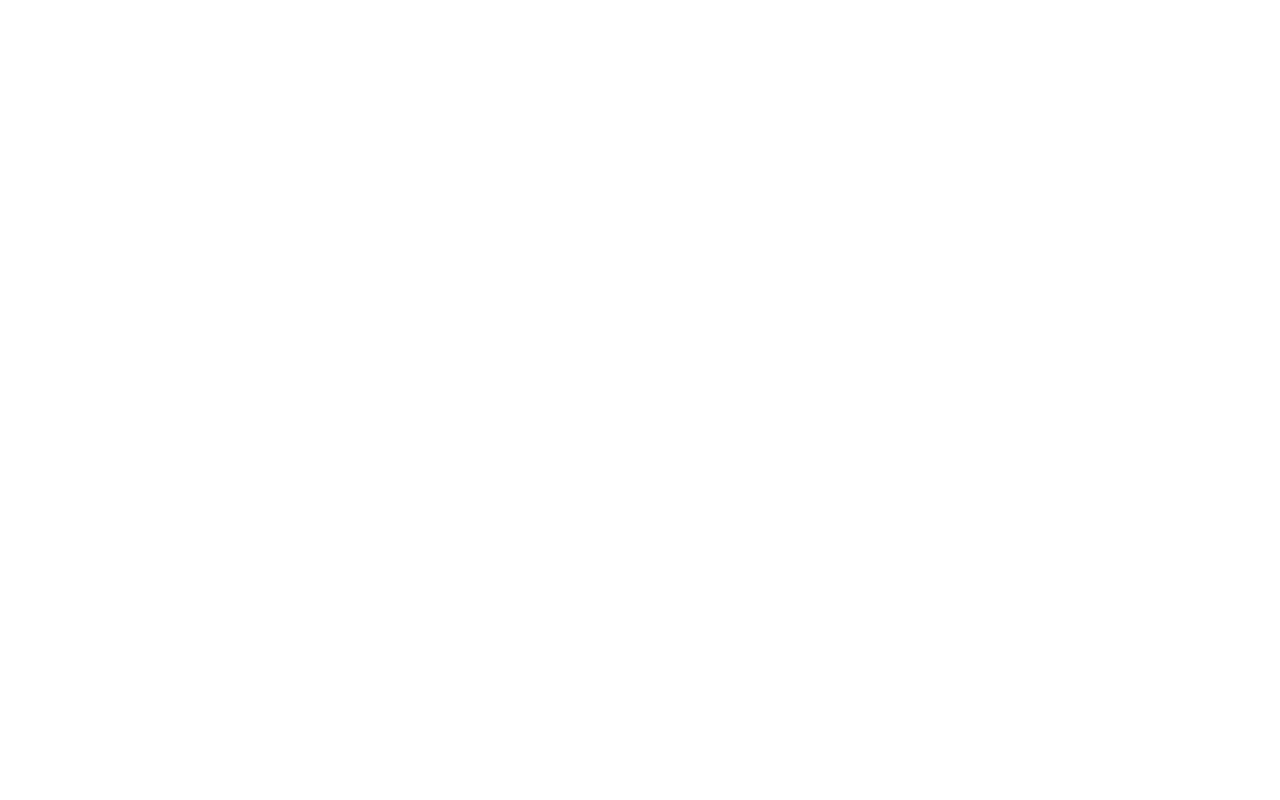
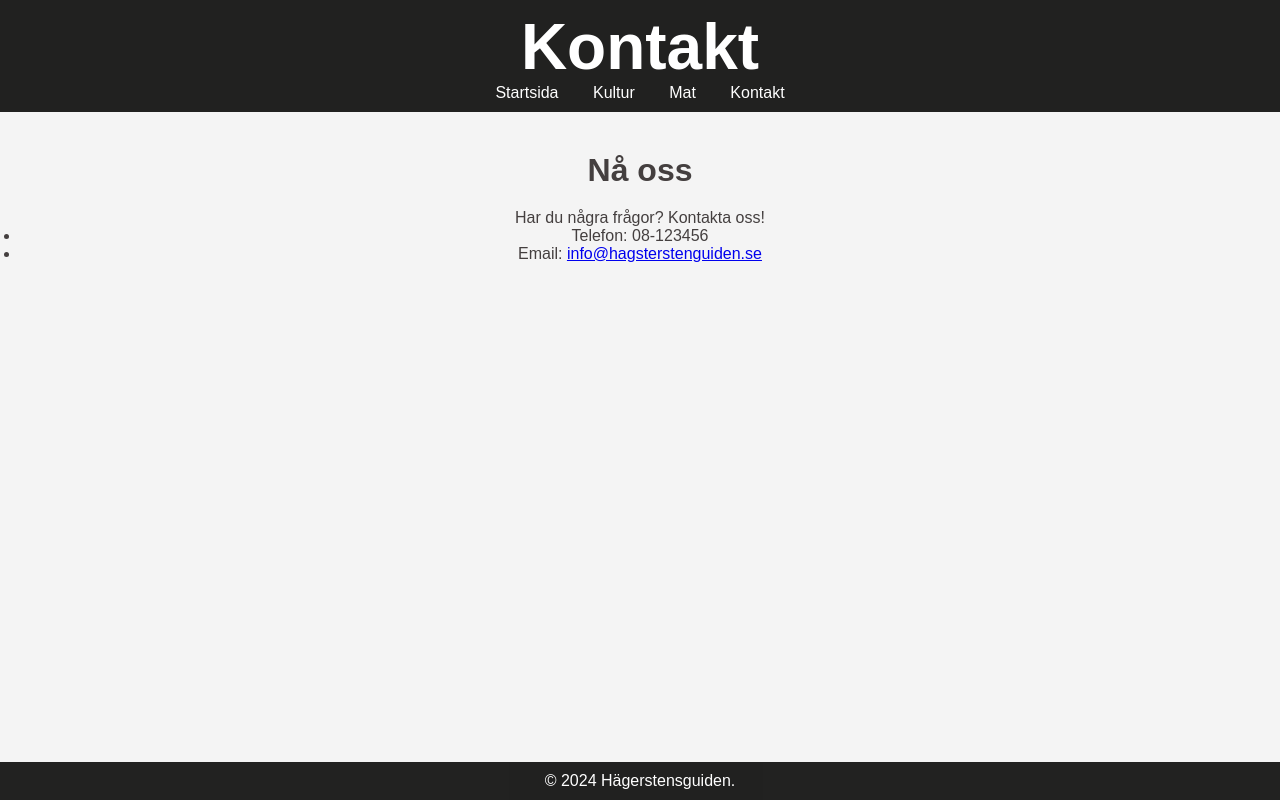
Before and after one commit to Samuelspringe/H-gerstensguiden, a plain HTML site: page Kontakt.html in a window 1280 px wide. Drawn offline with Linux system fonts and the light colour scheme.

Commit message:
stylat alla sidor.
Försökt styla alla sidor, använd flex för att använda all utrymme och ej lämna luft. Försökt igen göra ett quiz, alldeles för svårt... Ska försöka göra en knapp som skiftar till dark/light mode

```diff
--- a/Kontakt.html
+++ b/Kontakt.html
@@ -0,0 +1,33 @@
+<!--Metadata for the Kontakt page-->
+<!DOCTYPE html>
+<html lang="sv">
+<head>
+    <meta charset="UTF-8">
+    <meta name="viewport" content="width=device-width, initial-scale=1.0">
+    <title>Kontakt</title>
+    <link rel="stylesheet" href="style.css">
+</head>
+<body>
+<header>
+    <h1> Kontakt </h1>
+    <nav>
+        <a href="startsida.html">Startsida</a>
+        <a href="Kultur.html">Kultur</a>
+        <a href="mat.html">Mat</a>
+        <a href="Kontakt.html">Kontakt</a>
+    </nav>
+</header>
+<main>
+    <h2>Nå oss</h2>
+    <p>Har du några frågor? Kontakta oss!</p>
+    <ul>
+        <li>Telefon: 08-123456</li>
+        <li>Email: <a href="mailto:info@hagsterstenguiden.se">info@hagsterstenguiden.se</a></li>
+    </ul>
+</main>
+    <footer>
+        <p>© 2024 Hägerstensguiden.</p>
+    </footer>
+<script src="script.js"></script>
+</body>
+</html>
--- a/script.js
+++ b/script.js
@@ -1,7 +1,4 @@
-const quizData = [
-    {
-        question: "Vilken av dessa är en kulturprofiler är uppväxt i Hägersten?",
-
-        answers: ["Carola", "Zara Larsson", "Avicii"],
-        correct: 1
-    },
+function myFunction() {
+    var element = document.body;
+    element.classList.toggle("dark-mode");
+}
--- a/style.css
+++ b/style.css
@@ -1,6 +1,63 @@
+* {
+    margin: 0;
+    padding: 0;
+    box-sizing: border-box;
+}
+html, body {
+    height: 100%;
+    margin: 0;
+}
+body {
+    font-family: Arial, sans-serif;
+    background-color: #f4f4f4;
+    color: #443f3f;
+    min-height: 100vh;
+    display: flex;
+    flex-direction: column;
+
+    .dark-mode {
+        background-color: #121212;
+        color: #ffffff;
+    }
+}
+header {
+    background-color: #141413ef;
+    color: white;
+    padding: 10px 0;
+    text-align: center;
+}
+h1 {
+    font-size: 4em;
+}
+nav a {
+    color: white;
+    text-decoration: none;
+    margin: 0 15px;
+    font-size: 16px;
+}
+nav a:hover {
+    text-decoration: underline;
+}
+h2 {
+    font-size: 2em;
+    margin: 20px 0;
+}
+img {
+   width: 600px;
+    height: 400px;
+    object-fit: cover;
+    float: center
+}
+main {
+    flex: 1;
+    padding: 20px;
+    text-align: center;
+}
 footer {
-    background-color: #4e310bef;
+    background-color: #141413ef;
     text-align: center;
     padding: 10px;
-    margin-top: 450px;
-}
+
+    color: white;
+
+<script src="script.js"></script>
```
Also changed, not shown: Kultur.html (+2 -1 lines), mat.html (added, +34 -0 lines), quiz.html (deleted, +0 -38 lines), startsida.html (+4 -4 lines).
